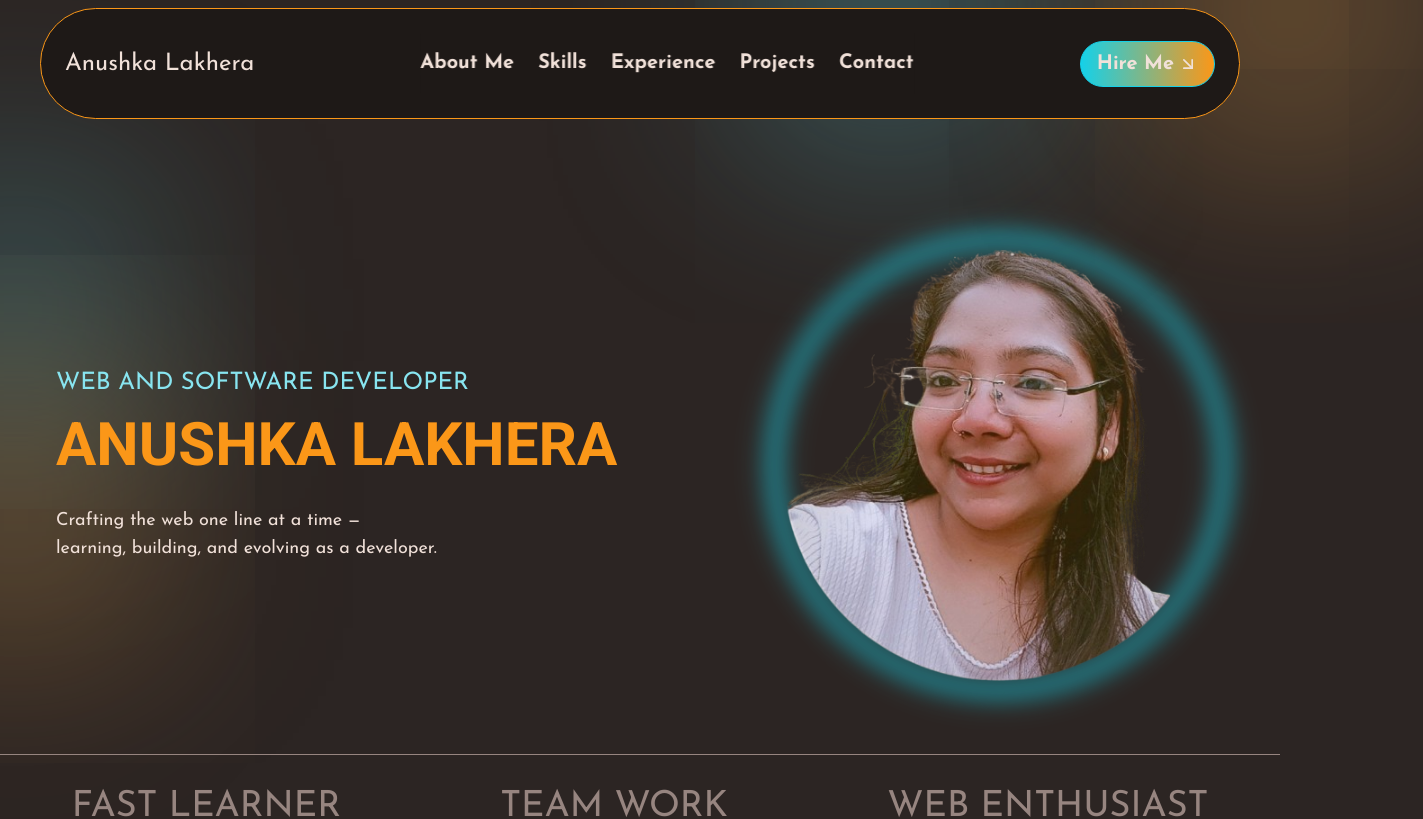
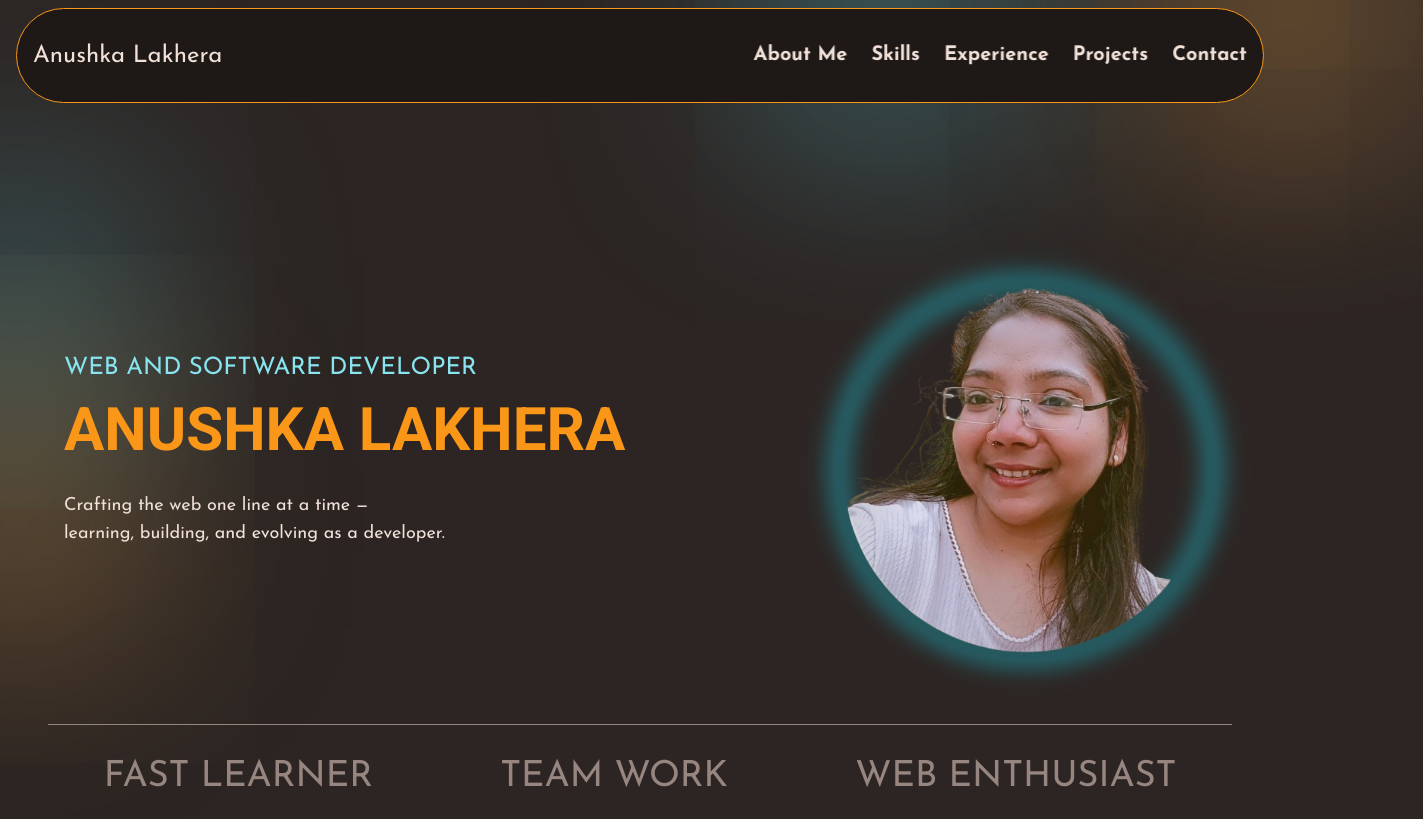
Before and after one commit to Anushkalakhera/Anushka-Portfolio, a React (Vite) app: page / in a window 1280 px wide. Shown: the top 819 px of the page, 1423 px wide, since content can reach past the window. Built offline with nearby package versions, Linux system fonts and the light colour scheme.

Commit message:
changes made in various sections

```diff
--- a/src/App.jsx
+++ b/src/App.jsx
@@ -12,8 +12,8 @@ import SkillsMain from './components/skillsSection/SkillsMain';
 import SubSkills from './components/skillsSection/SubSkills';
 
 function App() {
-  return <main className='font-body'>
-    <NavbarMain/>
+  return <main className="font-body w-full max-w-[1800px] mx-auto px-2 sm:px-4 md:px-8 lg:px-12 overflow-x-hidden">
+  <NavbarMain />
   <HeroMain />
   <HeroGradient />
   <SubHeroSection />
@@ -24,7 +24,8 @@ function App() {
   <ProjectsMain />
   <ContactMeMain />
   <FooterMain />
-  </main>;
+</main>
+
 
 }
 
--- a/src/components/heroSection/HeroPic.jsx
+++ b/src/components/heroSection/HeroPic.jsx
@@ -12,11 +12,11 @@ const HeroPic = () => {
             initial="hidden"
             whileInView="show"
             viewport={{ once: false, amount: 0}}
-    className='h-full flex items-center justify-center'>
-        <img src="\images\Anushka.png" alt="Anushka Lakhera "  className='max-h-[450px] w-auto'/>
+    className='h-full flex items-center justify-center sm:mt-10'>
+        <img src="\images\Anushka.png" alt="Anushka Lakhera "  className='max-h-[380px] w-auto'/>
         <div className='absolute -z-10 flex justify-center items-center animate-pulse'>
 
-            <PiCircleThin className='md:h-[90%] sm:h-[120%] min-h-[600px] w-auto text-cyan blur-md animate-[spin_50s_linear_infinite]'/>
+            <PiCircleThin className='md:h-[90%]  min-w-[500px] min-h-[500px] w-auto text-cyan blur-md animate-[spin_50s_linear_infinite]'/>
         </div>
     </motion.div>
   )
--- a/src/components/heroSection/HeroText.jsx
+++ b/src/components/heroSection/HeroText.jsx
@@ -4,7 +4,7 @@ import { fadeIn } from '../../framerMotion/variants';
 
 const HeroText = () => {
   return (
-    <div className="flex flex-col gap-4 min-h-[300px] justify-center md:text-left sm:text-center">
+    <div className="flex flex-col gap-4 min-h-[300px] justify-center md:text-left sm:text-center ">
       <motion.h2
         variants={fadeIn('down', 0.2)}
         initial="hidden"
--- a/src/components/navbar/NavbarBtn.jsx
+++ b/src/components/navbar/NavbarBtn.jsx
@@ -1,6 +1,5 @@
 import React from 'react'
 import { LuArrowDownRight } from "react-icons/lu";
-
 export const NavbarBtn = () => {
   return (
   <button className='px-4 py-2 text-xl font-bold text-white border-cyan border flex items-center gap-1 rounded-full bg-gradient-to-r from-cyan to-orange hover:border-orange hover:scale-110 transition-all duration-500 hover:shadow-CyanShadow'>
@@ -8,7 +7,5 @@ export const NavbarBtn = () => {
   <div className='sm:hidden md:block'>
      <LuArrowDownRight />
       </div>
-
       </button>
-  )
-}
+      ) }
--- a/src/components/navbar/NavbarMain.jsx
+++ b/src/components/navbar/NavbarMain.jsx
@@ -1,33 +1,37 @@
-import React from 'react'
+import React, { useState } from 'react'
 import { NavbarLogo } from './NavbarLogo'
 import { NavbarLinks } from './NavbarLinks'
 import { NavbarBtn } from './NavbarBtn'
-import { GiHamburgerMenu } from "react-icons/gi";
-import { useState } from 'react';
+import { GiHamburgerMenu } from "react-icons/gi"
 
 export const NavbarMain = () => {
-  const [menuOpen , setMenuOpen] =useState(false);
-  const toggleMenu=() =>{
-    setMenuOpen(!menuOpen);
+  const [menuOpen, setMenuOpen] = useState(false)
+  const toggleMenu = () => {
+    setMenuOpen(!menuOpen)
   }
+
   return (
-    <nav className='max-w-[1300px] mx-auto px-4 w-full fixed left-[50%] -translate-x-[50%] z-20 flex gap-4 mt-2'>
-        <div className='flex justify-between w-full max-w-[1200px] mx-auto bg-black items-center p-6 rounded-r-full rounded-l-full border-[0.5px] border-orange '>
+    <nav className="max-w-[1300px] mx-auto px-4 w-full fixed left-1/2 -translate-x-1/2 z-20 mt-2">
+      <div className="flex justify-between items-center bg-black p-4 rounded-full border border-orange">
         <NavbarLogo />
-        <div className={`${menuOpen ? "sm:block" : "sm:hidden"} lg:block`}>
+
+        <div className="hidden lg:flex items-center gap-6">
           <NavbarLinks />
         </div>
 
-        <NavbarBtn />
-        </div>
-        <div className='flex lg:hidden sm:block p-6 bg-black items-center justify-center rounded-full border-[0.5px] border-orange'>
         <button
-          className="text-2xl p-3 border border-orange rounded-full text-white"
+          className="lg:hidden text-2xl p-3 border border-orange rounded-full text-white"
           onClick={toggleMenu}
         >
           <GiHamburgerMenu />
         </button>
       </div>
+
+      {menuOpen && (
+        <div className="lg:hidden mt-2 flex flex-col items-center gap-4 bg-black border border-orange rounded-2xl p-6 animate-fadeIn">
+          <NavbarLinks />
+        </div>
+      )}
     </nav>
   )
 }
```
Lines whose indentation alone changed are shown as unchanged.
